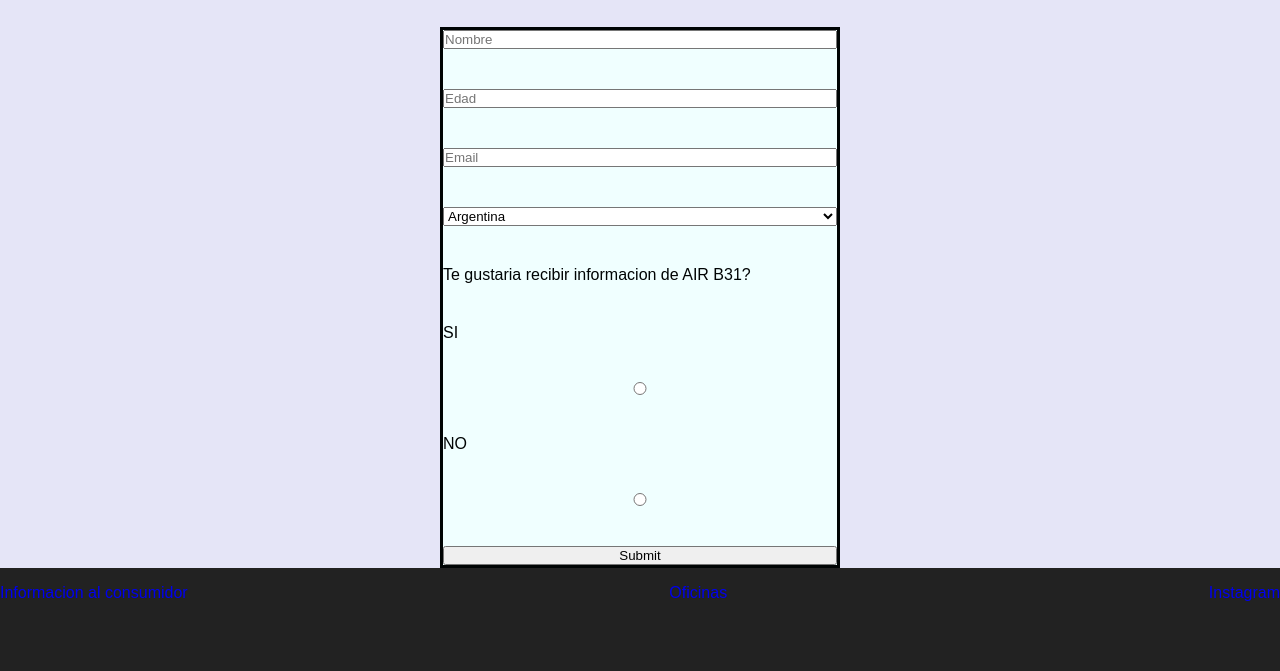
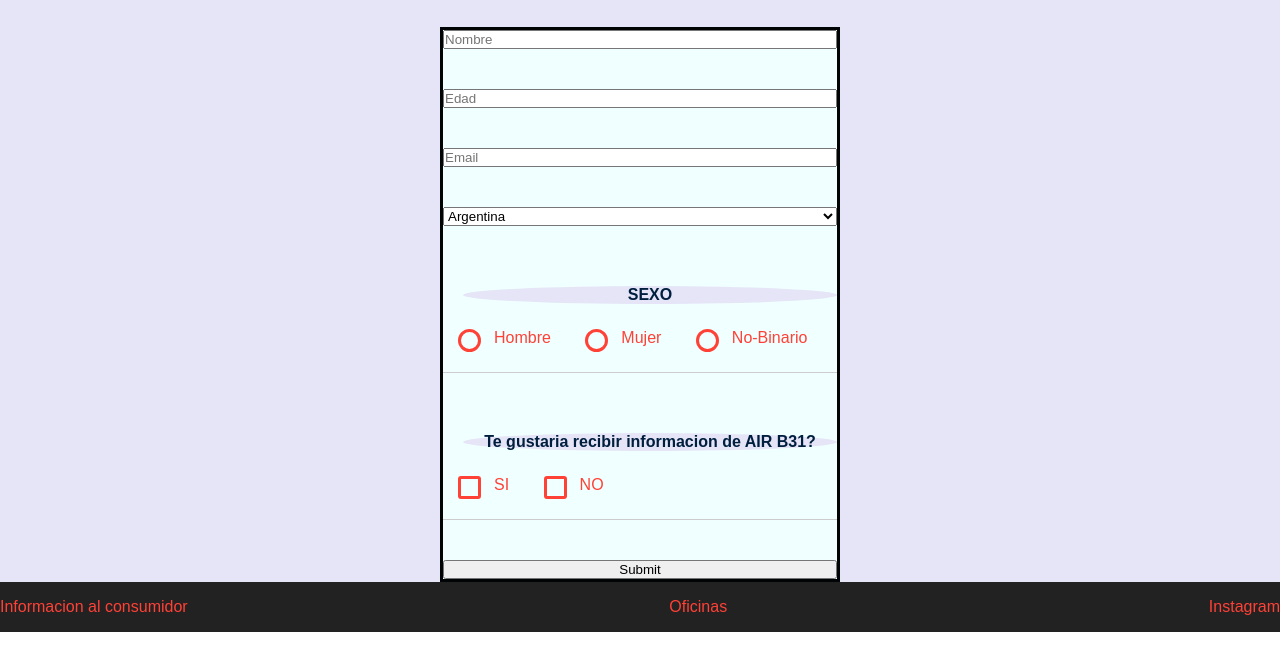
Before and after one commit to Lucas532-Argen/AIRB311, a plain HTML site: page secciones/contacto.html in a window 1280 px wide. Shown: the part 129-800 px from the top of the page. Drawn offline with Linux system fonts and the light colour scheme.

Commit message:
Agregando estilo a los inputs del formulario

```diff
--- a/css/style.css
+++ b/css/style.css
@@ -11,9 +11,7 @@ html {
   scroll-behavior: smooth;
 }
 
-.contenedor{
-
-}
+.contenedor {}
 
 body {
   margin: 0;
@@ -97,7 +95,8 @@ nav .list li a {
   color: #f4eeeb;
 }
 
-li a.active,li a:hover {
+li a.active,
+li a:hover {
   background: #29298e;
   transition: .5s;
 }
@@ -116,24 +115,25 @@ li a.active,li a:hover {
   display: none;
 }
 
-@media (max-width: 952px){
-  .logo{
+@media (max-width: 952px) {
+  .logo {
     padding-left: 20px;
   }
+
   nav .list li a {
     font-size: 16px;
   }
 }
 
 
-@media (max-width: 800px){
-  .checkbtn{
+@media (max-width: 800px) {
+  .checkbtn {
     display: block;
 
 
   }
 
-  nav ul{
+  nav ul {
     position: fixed;
     width: 100%;
     height: 100vh;
@@ -144,24 +144,25 @@ li a.active,li a:hover {
     transition: all .5s;
   }
 
-  nav ul li{
+  nav ul li {
     display: block;
     margin: 50px 0;
     line-height: 30px;
   }
 
-  nav ul li a{
+  nav ul li a {
     font-size: 20px;
 
   }
 
-  li a:hover, li a.active{
+  li a:hover,
+  li a.active {
     background: none;
     color: red;
   }
 
-  #check:checked ~ ul{
-      left:0;
+  #check:checked~ul {
+    left: 0;
     display: inline-grid;
     align-content: center
   }
@@ -189,7 +190,7 @@ li a.active,li a:hover {
 
 
 
-.noticias-informacion .casa-manos{
+.noticias-informacion .casa-manos {
   background: no-repeat;
   display: flex;
   justify-content: center;
@@ -255,6 +256,119 @@ h2 {
   border-style: solid;
 
 }
+
+* {
+  -webkit-box-sizing: border-box;
+  -moz-box-sizing: border-box;
+  box-sizing: border-box;
+  margin: 0;
+  padding: 0;
+}
+
+body {
+  font-size: 16px;
+  background: #fff;
+  font-family: "Roboto";
+}
+
+a {
+  color: #FF4136;
+}
+
+.wrap {
+  width: 90%;
+  max-width: 1000px;
+  margin: auto;
+}
+
+.info {
+  text-align: center;
+  padding: 20px;
+  color: #001F3F;
+  border-bottom: 1px solid #ccc;
+}
+
+.info p {
+  margin-top: 20px;
+}
+
+.formulario h2 {
+  font-size: 16px;
+  color: #001F3F;
+  margin-bottom: 20px;
+  margin-left: 20px;
+}
+
+.formulario>div {
+  padding: 20px 0;
+  border-bottom: 1px solid #ccc;
+}
+
+.formulario .radio label,
+.formulario .checkbox label {
+  display: inline-block;
+  cursor: pointer;
+  color: #FF4136;
+  position: relative;
+  padding: 5px 15px 5px 51px;
+  font-size: 1em;
+  border-radius: 5px;
+  -webkit-transition: all 0.3s ease;
+  -o-transition: all 0.3s ease;
+  transition: all 0.3s ease;
+}
+
+.formulario .radio label:hover,
+.formulario .checkbox label:hover {
+  background: rgba(255, 65, 54, 0.1);
+}
+
+.formulario .radio label:before,
+.formulario .checkbox label:before {
+  content: "";
+  display: inline-block;
+  width: 17px;
+  height: 17px;
+  position: absolute;
+  left: 15px;
+  border-radius: 50%;
+  background: none;
+  border: 3px solid #FF4136;
+}
+
+.formulario input[type="radio"] {
+  display: none;
+}
+
+.formulario input[type="radio"]:checked+label:before {
+  display: none;
+}
+
+.formulario input[type="radio"]:checked+label {
+  padding: 5px 15px;
+  background: #FF4136;
+  border-radius: 2px;
+  color: #fff;
+}
+
+.formulario .checkbox label:before {
+  border-radius: 3px;
+}
+
+.formulario .checkbox input[type="checkbox"] {
+  display: none;
+}
+
+.formulario .checkbox input[type="checkbox"]:checked+label:before {
+  display: none;
+}
+
+.formulario .checkbox input[type="checkbox"]:checked+label {
+  background: #FF4136;
+  color: #fff;
+  padding: 5px 15px;
+}
+
 
 .parrafo-conocenos {
   text-align: center;
@@ -395,7 +509,7 @@ section {
   background-position: top center;
 }
 
-.main-vender{
+.main-vender {
   background-image: url(../Recursos/1535741541_243273_1535744034_noticia_normal_recorte1.jpg);
   background-repeat: no-repeat;
   background-position: center center;
@@ -403,17 +517,15 @@ section {
   background-attachment: fixed;
 }
 
-.main-vender p{
+.main-vender p {
   text-align: center;
   font-size: 20px;
   font-weight: bold;
   color: #f4f2f2;
   background-color: #222
-
-
 }
 
-.main-conocenos{
+.main-conocenos {
   background-image: url(../Recursos/fotogaleria-argentina-pobreza-vista-aerea-de-la-villa-31-962695.jpg);
   background-repeat: no-repeat;
   background-position: right right;
@@ -421,24 +533,24 @@ section {
   background-attachment: fixed;
 }
 
-.vi{
+.vi {
   font-size: 20px;
   background-color: #222;
   color: white;
 }
 
-.vi ul{
+.vi ul {
   background-color: #222;
   color: white;
 }
 
-.list-conocenos{
+.list-conocenos {
   background-color: #222;
   color: white;
 }
 
 
-.main-compra{
+.main-compra {
   background-image: url(../Recursos/vivienda-nueva.jpeg);
   background-repeat: no-repeat;
   background-position: center center;
@@ -446,7 +558,7 @@ section {
   background-attachment: fixed;
 }
 
-.div-subir{
+.div-subir {
   position: relative;
   padding: 10px;
   margin: 150px;
@@ -458,7 +570,7 @@ section {
 
 }
 
-input.bt-enviar{
+input.bt-enviar {
   position: absolute;
   top: 0px;
   left: 0px;
--- a/secciones/contacto.html
+++ b/secciones/contacto.html
@@ -11,6 +11,7 @@
     <meta name="viewport"
         content="width=device-width, user-scalable=no, initial-scale=1.0, maximum-scale=1.0, minimum-scale=1.0">
     <link href="https://cdnjs.cloudflare.com/ajax/libs/font-awesome/5.13.0/css/all.min.css" rel="stylesheet">
+    <link href='https://fonts.googleapis.com/css?family=Roboto' rel='stylesheet' type='text/css'>
 </head>
 
 <body>
@@ -47,7 +48,8 @@
         <main class="main-contacto">
             <h2>CONTACTO</h2>
 
-            <form action="#" method="get">
+            <form action="#" method="get" class="formulario">
+
                 <input type="text" placeholder="Nombre" name="Nombre" required>
 
                 <input type="number" placeholder="Edad" name="Edad">
@@ -59,12 +61,27 @@
                     <option value="Brasil">Brasil</option>
                     <option value="Uruguay">Uruguay</option>
                 </select>
-                <p>Te gustaria recibir informacion de AIR B31?</p>
-                <span>SI</span>
-                <input type="radio" name="Informacion" value="SI">
 
-                <span>NO</span>
-                <input type="radio" name="Informacion" value="NO">
+                <div class="radio">
+                    <h2>SEXO</h2>
+                    <input type="radio" name="sexo" id="hombre">
+                    <label for="hombre">Hombre</label>
+
+                    <input type="radio" name="sexo" id="mujer">
+                    <label for="mujer">Mujer</label>
+
+                    <input type="radio" name="sexo" id="no-binario">
+                    <label for="no-binario">No-Binario</label>
+                </div>
+
+                <div class="checkbox">
+                    <h2>Te gustaria recibir informacion de AIR B31?</h2>
+                    <input type="checkbox" name="checkbox" id="checkbox1">
+                    <label for="checkbox1">SI</label>
+
+                    <input type="checkbox" name="checkbox" id="checkbox2">
+                    <label for="checkbox2">NO</label>
+                </div>
 
                 <input type="submit">
             </form>
```
Lines whose indentation alone changed are shown as unchanged.
